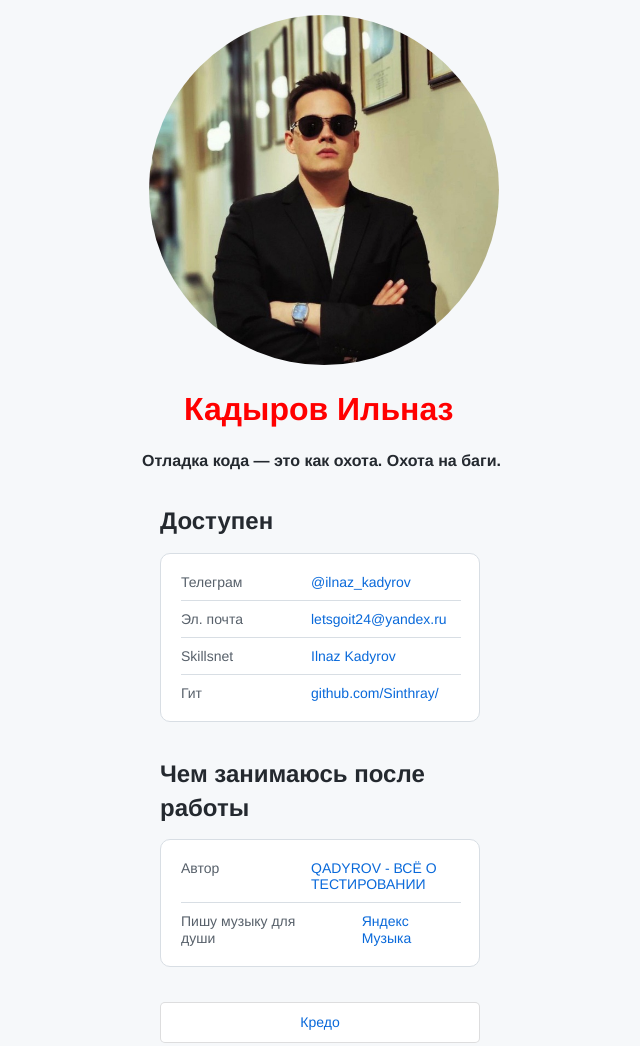
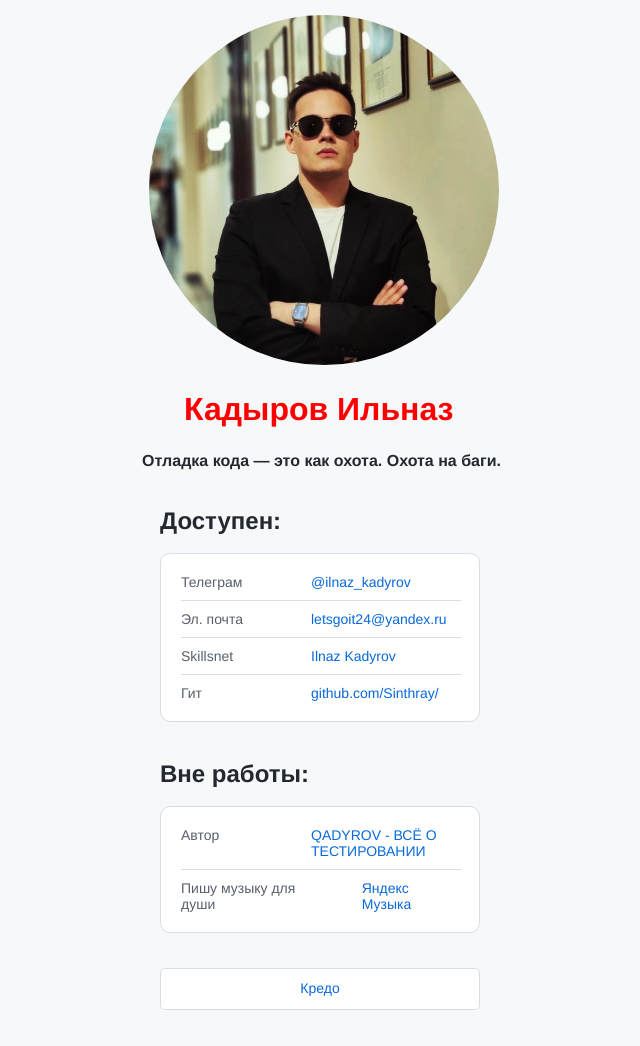
Before and after one commit to Sinthray/Sinthray.github.io, a plain HTML site: page index.html in a window 1280 px wide. Shown: the whole page, without its empty margins (320-960 px from the left). Drawn offline with Linux system fonts and the light colour scheme.

Commit message:
Add files via upload

```diff
--- a/index.html
+++ b/index.html
@@ -16,7 +16,7 @@
     </header>
     <main>
       <section class="links">
-        <h2 class="links__header">Доступен</h2>
+        <h2 class="links__header">Доступен:</h2>
         <ul class="links__container">
           <li class="links__link">
             <p class="links__title">Телеграм</p>
@@ -38,7 +38,7 @@
         </ul>
       </section>
       <section class="links">
-        <h2 class="links__header">Чем занимаюсь после работы</h2>
+        <h2 class="links__header">Вне работы:</h2>
         <ul class="links__container">
           <li class="links__link">
             <p class="links__title">Автор</p>
```
